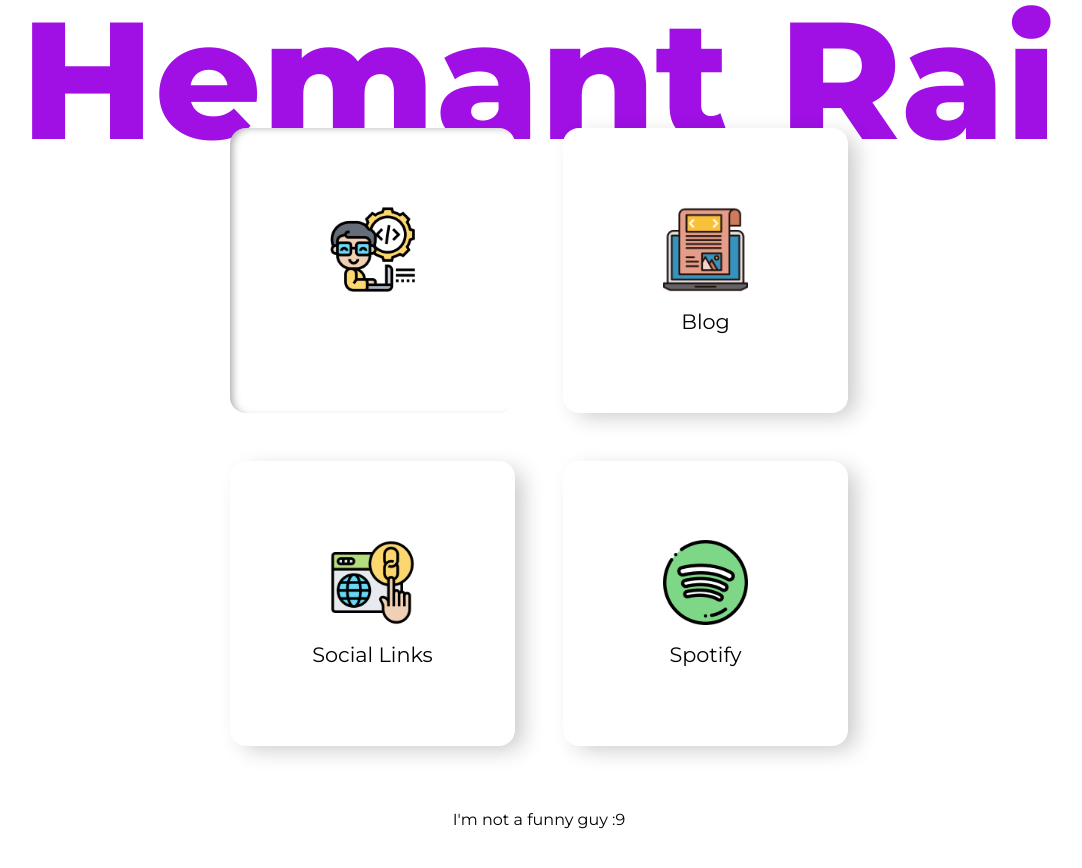
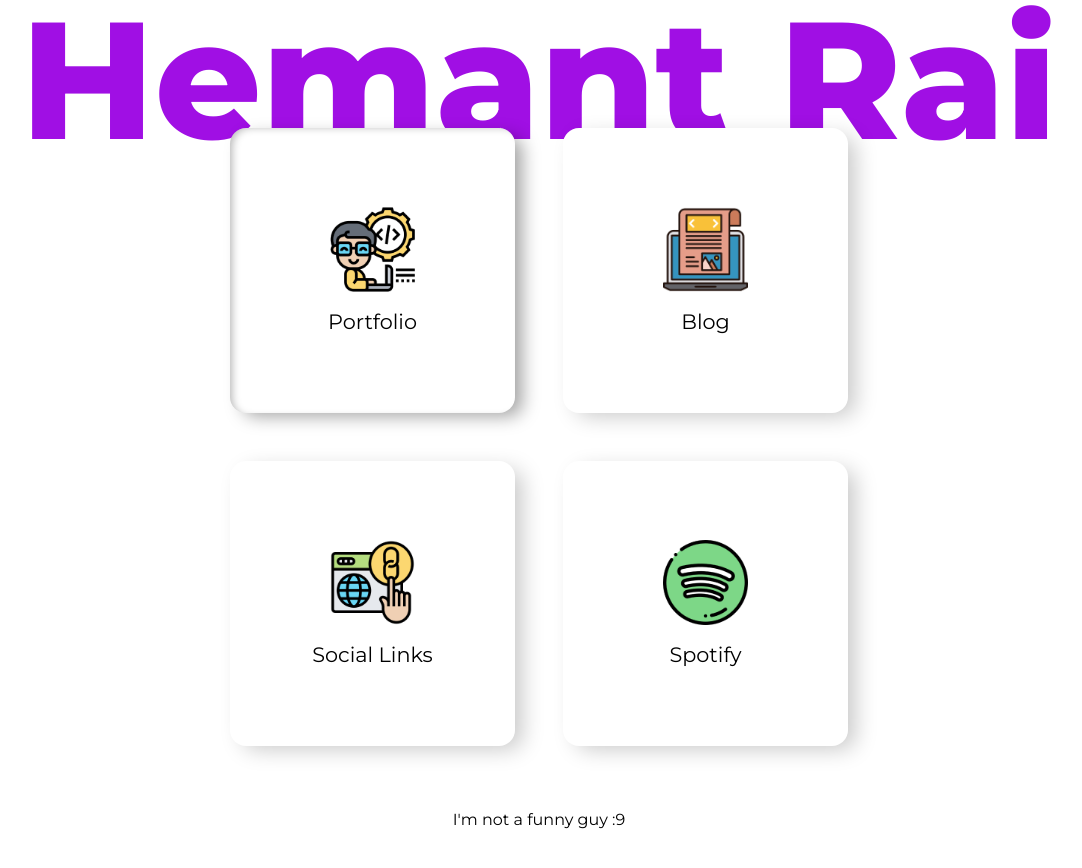
Before and after one commit to abitstupid/hemantrai4links, a plain HTML site: page index.html in a window 1280 px wide. In both pictures the pointer is over the element "Portfolio". Shown: the whole page, without its empty margins (101-1183 px from the left). Drawn offline with Linux system fonts and the light colour scheme.

Commit message:
hover changes

```diff
--- a/css/index.css
+++ b/css/index.css
@@ -41,9 +41,10 @@ main {
 
 .link-box:hover {
     /* background-color: var(--pri-color); */
-    color: #fff;
-    box-shadow: 10px 6px 18px -3px rgba(0, 0, 0, 0.374);
-    box-shadow: inset 5px 2px 9px -3px rgba(0, 0, 0, 0.374);
+    /* color: #fff; */
+    box-shadow: 10px 6px 18px -3px rgba(0, 0, 0, 0.374) ,
+                inset 5px 2px 9px -3px rgba(0, 0, 0, 0.296);
+    /* box-shadow: inset 5px 2px 9px -3px rgba(0, 0, 0, 0.374); */
     cursor: pointer;
 }
 
```
